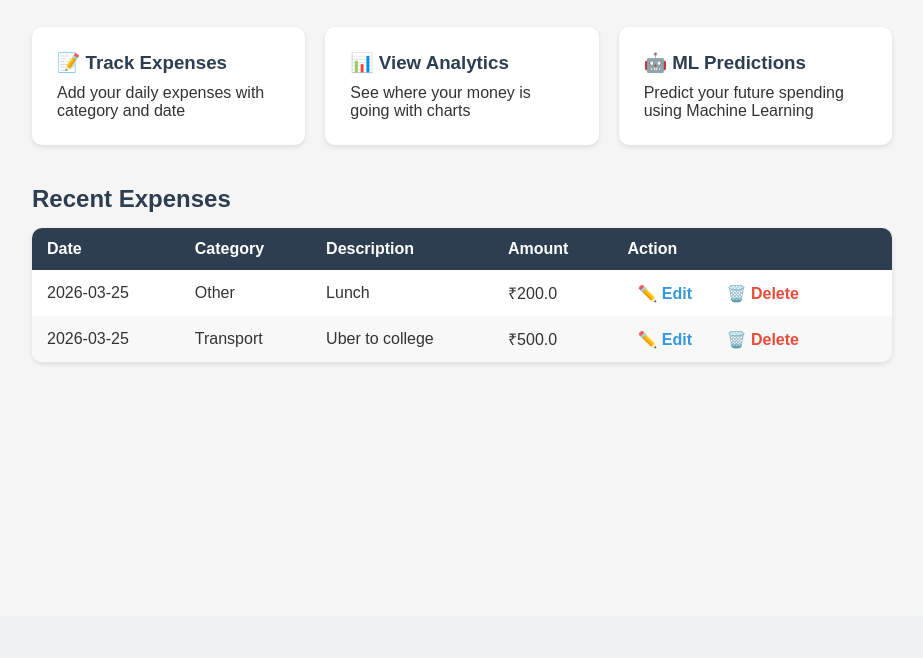
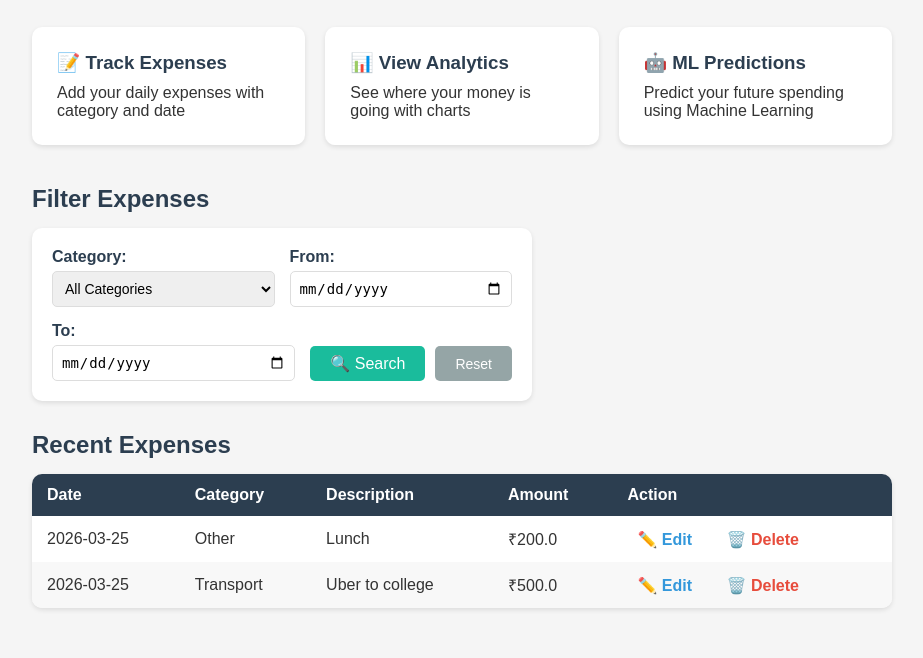
Before and after one commit to tusharyadav869/Smart-Expense-Tracker, a Flask app: page / in a window 1280 px wide. Shown: the part 184-842 px from the top of the page, without its empty margins (178-1101 px from the left). Before the commit the page ends 547 px from the top, so only its background shows below. Run offline with Flask 3, Linux system fonts and the light colour scheme; data comes from the database, SQL or seed files in the repository.

Commit message:
Task 5: Added filter and search feature

```diff
--- a/app.py
+++ b/app.py
@@ -27,11 +27,36 @@ init_db()
 @app.route('/')
 def home():
     conn = get_db_connection()
-    expenses = conn.execute(
-        'SELECT * FROM expenses ORDER BY date DESC'
-    ).fetchall()
+
+    category = request.args.get('category')
+    date_from = request.args.get('date_from')
+    date_to = request.args.get('date_to')
+
+    query = 'SELECT * FROM expenses WHERE 1=1'
+    params = []
+
+    if category:
+        query += ' AND category = ?'
+        params.append(category)
+
+    if date_from:
+        query += ' AND date >= ?'
+        params.append(date_from)
+
+    if date_to:
+        query += ' AND date <= ?'
+        params.append(date_to)
+
+    query += ' ORDER BY date DESC'
+
+
+    expenses = conn.execute(query, params).fetchall()
     conn.close()
-    return render_template('index.html', expenses=expenses)
+
+    return render_template('index.html', expenses=expenses,
+                           category=category,
+                           date_from=date_from,
+                           date_to=date_to)
 
 @app.route('/add', methods=['GET', 'POST'])
 def add():
--- a/static/style.css
+++ b/static/style.css
@@ -194,3 +194,65 @@ h2 {
     background-color: #3498db;
     color: white;
 }
+/* FILTER FORM */
+.filter-form {
+    background: white;
+    padding: 20px;
+    border-radius: 10px;
+    box-shadow: 0 2px 5px rgba(0,0,0,0.1);
+    margin-top: 15px;
+}
+
+.filter-row {
+    display: flex;
+    gap: 15px;
+    align-items: flex-end;
+    flex-wrap: wrap;
+}
+
+.filter-item {
+    flex: 1;
+    min-width: 150px;
+}
+
+.filter-item label {
+    display: block;
+    margin-bottom: 5px;
+    font-weight: bold;
+    color: #2c3e50;
+    margin-top: 0;
+}
+
+.filter-item select,
+.filter-item input {
+    width: 100%;
+    padding: 8px;
+    border: 1px solid #ddd;
+    border-radius: 5px;
+}
+
+.filter-buttons {
+    display: flex;
+    gap: 10px;
+}
+
+.filter-buttons button {
+    margin-top: 0;
+    padding: 8px 20px;
+    width: auto;
+}
+
+.reset-btn {
+    padding: 8px 20px;
+    background-color: #95a5a6;
+    color: white;
+    text-decoration: none;
+    border-radius: 5px;
+    font-size: 14px;
+    display: flex;
+    align-items: center;
+}
+
+.reset-btn:hover {
+    background-color: #7f8c8d;
+}
--- a/templates/index.html
+++ b/templates/index.html
@@ -19,8 +19,53 @@
         </div>
     </div>
 
+    <!-- FILTER SECTION -->
+    <h2 style="margin-top: 40px;">Filter Expenses</h2>
+
+    <form method="GET" action="/" class="filter-form">
+
+        <div class="filter-row">
+            <div class="filter-item">
+                <label for="category">Category:</label>
+                <select id="category" name="category">
+                    <option value="">All Categories</option>
+                    <option value="Food" {% if category == 'Food' %}selected{% endif %}>🍔 Food</option>
+                    <option value="Transport" {% if category == 'Transport' %}selected{% endif %}>🚗 Transport</option>
+                    <option value="Shopping" {% if category == 'Shopping' %}selected{% endif %}>🛍️ Shopping</option>
+                    <option value="Entertainment" {% if category == 'Entertainment' %}selected{% endif %}>🎬 Entertainment</option>
+                    <option value="Bills" {% if category == 'Bills' %}selected{% endif %}>💡 Bills</option>
+                    <option value="Other" {% if category == 'Other' %}selected{% endif %}>📦 Other</option>
+                </select>
+            </div>
+
+            <div class="filter-item">
+                <label for="date_from">From:</label>
+                <input type="date" id="date_from" name="date_from"
+                       value="{{ date_from if date_from else '' }}">
+            </div>
+
+            <div class="filter-item">
+                <label for="date_to">To:</label>
+                <input type="date" id="date_to" name="date_to"
+                       value="{{ date_to if date_to else '' }}">
+            </div>
+
+            <div class="filter-buttons">
+                <button type="submit">🔍 Search</button>
+                <a href="/" class="reset-btn">Reset</a>
+            </div>
+        </div>
+
+    </form>
+
     <!-- SHOW ALL EXPENSES -->
-<h2 style="margin-top: 40px;">Recent Expenses</h2>
+    <h2 style="margin-top: 30px;">
+        {% if category or date_from or date_to %}
+            Filtered Results
+        {% else %}
+            Recent Expenses
+        {% endif %}
+    </h2>
 
     {% if expenses %}
         <table>
@@ -55,7 +100,7 @@
         </table>
     {% else %}
         <p style="margin-top: 15px; color: #888;">
-    No expenses yet.
+            No expenses found.
             <a href="/add">Add your first expense!</a>
         </p>
     {% endif %}
```
Also changed, not shown: analytics.py (added). Lines whose indentation alone changed are shown as unchanged.
